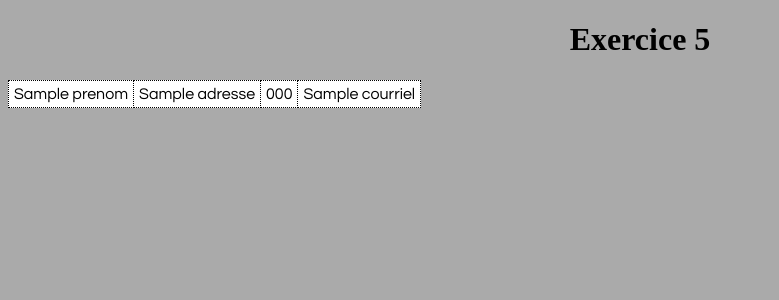
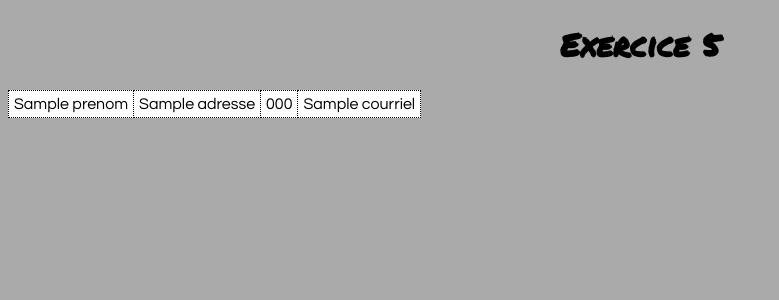
Before and after one commit to amelieboyer/veille_node5, a Node server app: template views/membres.ejs in a window 1280 px wide. Shown: the top 300 px of the page, without its empty margins (0-779 px from the left). Run offline with Node 20, Linux system fonts and the light colour scheme; the template is opened without the code that fills it: most values are stand-ins (such as "Sample title", 1, 10 or a date in 2020); some libraries are stand-ins or nearby versions.

Commit message:
changement de la font family pour le h1

```diff
--- a/public/css/style.css
+++ b/public/css/style.css
@@ -3,6 +3,7 @@ body {
 }
 h1 {
   text-align: center;
+  font-family: 'Permanent Marker';
 }
 table {
   background-color: #ffffff;
--- a/public/less/style.less
+++ b/public/less/style.less
@@ -8,6 +8,7 @@ background-color: #aaa;
 h1 {
 
 	text-align: center;
+	font-family : 'Permanent Marker';
 }
 
 table {
```
